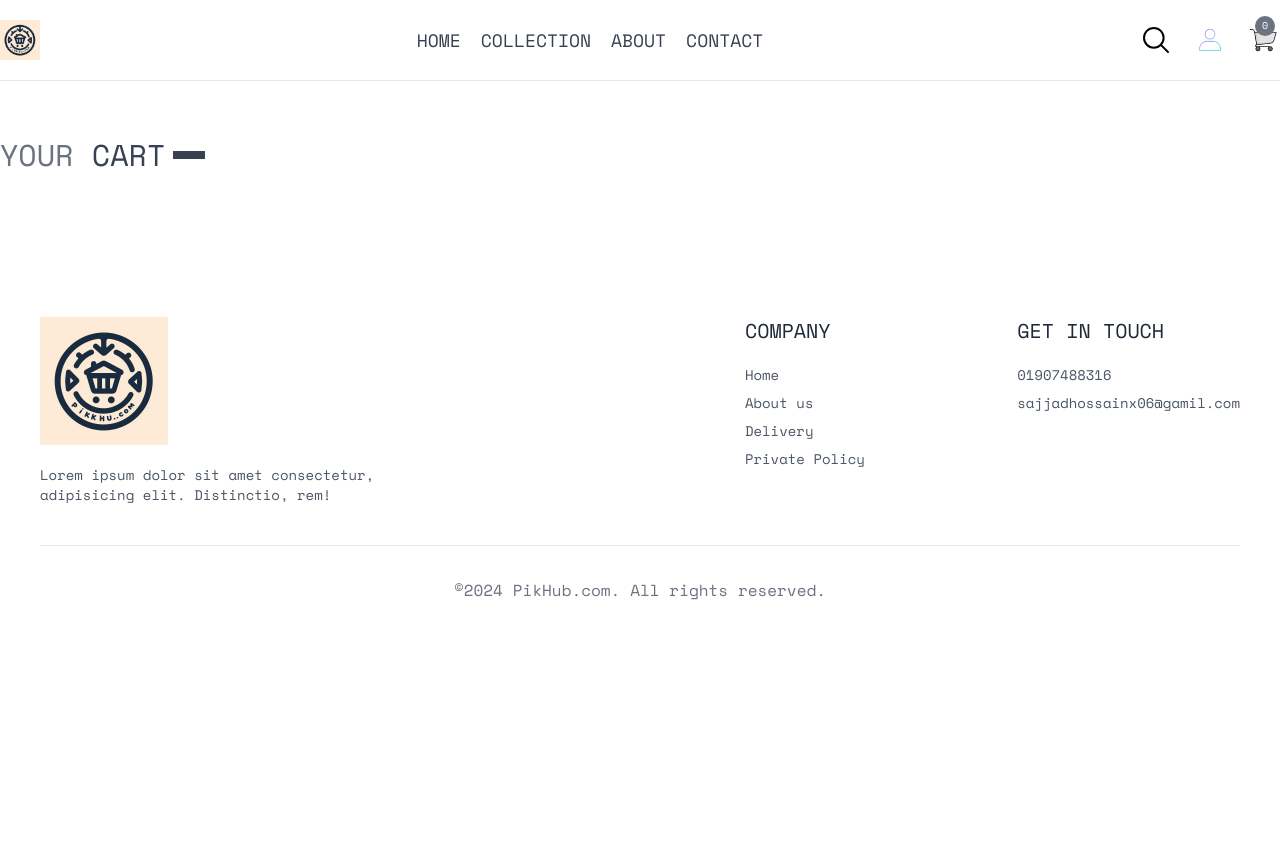
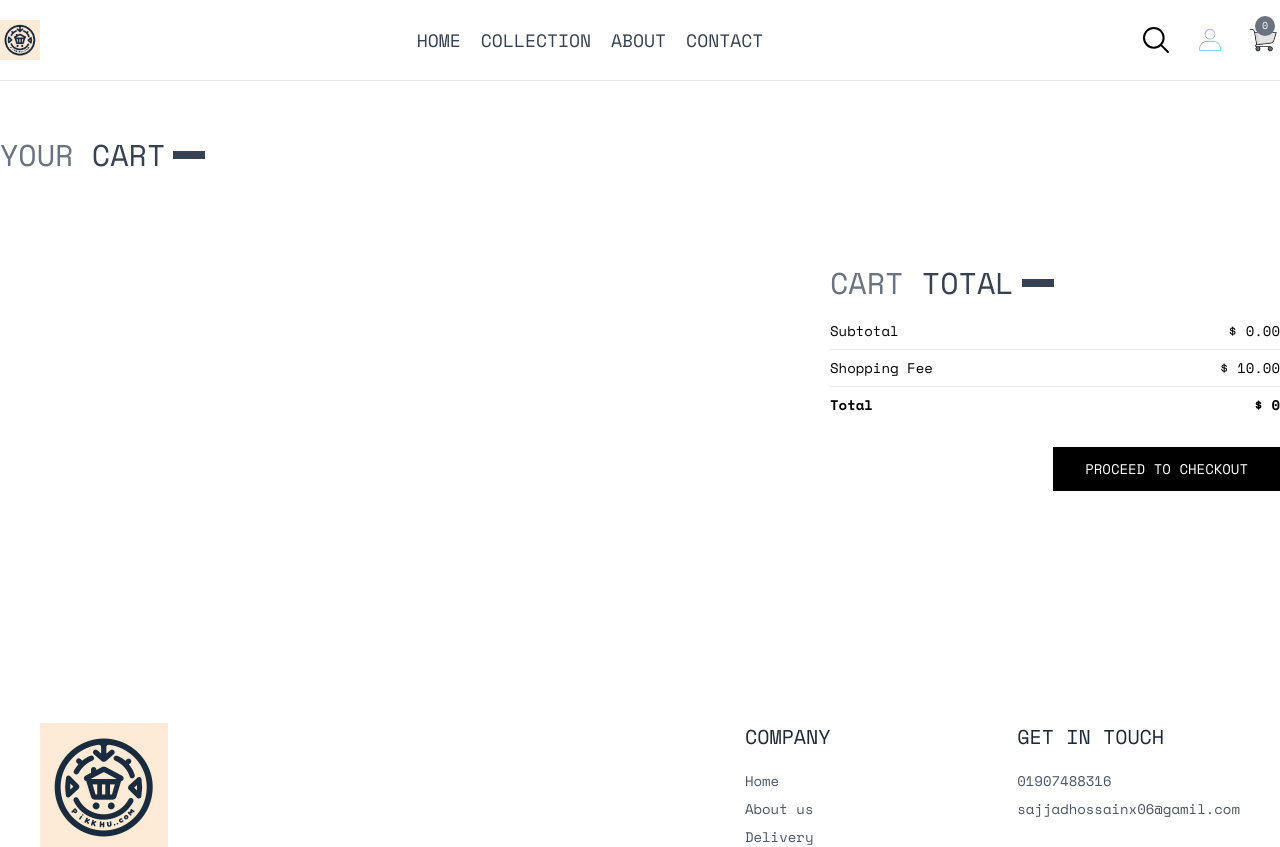
Before and after one commit to Sajjad177/PikHub-Client, a React (Vite) app: page /cart in a window 1280 px wide. Shown: the top 847 px of the page. Before the commit the page ends 800 px from the top, so only its background shows below. Built offline with nearby package versions, Linux system fonts and the light colour scheme.

Commit message:
payment mathod logic added

```diff
--- /dev/null
+++ b/src/Components/CartTotal.jsx
@@ -0,0 +1,37 @@
+import { useContext } from "react";
+import { ShopContext } from "../context/ShopContext";
+import Title from "./Title";
+
+const CartTotal = () => {
+  const { currency, delivery_fee, getCartAmount } = useContext(ShopContext);
+
+  return (
+    <div className="w-full">
+      <div className="text-2xl">
+        <Title text1={"CART"} text2={"TOTAL"} />
+      </div>
+      <div className="flex flex-col gap-2 mt-2 text-sm">
+        <div className="flex justify-between ">
+          <p>Subtotal</p>
+          <p>
+            {currency} {getCartAmount()}.00
+          </p>
+        </div>
+        <hr />
+        <div className="flex justify-between">
+          <p>Shopping Fee</p>
+          <p>
+            {currency} {delivery_fee}.00
+          </p>
+        </div>
+        <hr />
+        <div className="flex justify-between">
+            <b>Total</b>
+            <b>{currency} {getCartAmount() === 0 ? 0 : getCartAmount() + delivery_fee}</b>
+        </div>
+      </div>
+    </div>
+  );
+};
+
+export default CartTotal;
--- a/src/Pages/Cart.jsx
+++ b/src/Pages/Cart.jsx
@@ -2,8 +2,11 @@
 import { ShopContext } from "../context/ShopContext";
 import Title from "../Components/Title";
 import { RiDeleteBin6Line } from "react-icons/ri";
+import CartTotal from "../Components/CartTotal";
+import { useNavigate } from "react-router-dom";
 
 const Cart = () => {
+  const navigate = useNavigate();
   const { products, currency, cartItems, updateQuantity } =
     useContext(ShopContext);
   const [cartData, setCartData] = useState([]);
@@ -59,6 +62,7 @@
                 </div>
               </div>
 
+              {/* in onChange function when in input field quantity changing then it change also in cart product quantity number */}
               <input
                 type="number"
                 min={1}
@@ -82,6 +86,20 @@
           );
         })}
       </div>
+      {/* --------- show total amount ------------- */}
+      <div className="flex justify-end my-20">
+        <div className="w-full sm:w-[450px]">
+          <CartTotal />
+          <div className="w-full text-end">
+            <button
+              onClick={() => navigate("/place-order")}
+              className="bg-black text-white text-sm my-8 px-8 py-3"
+            >
+              PROCEED TO CHECKOUT
+            </button>
+          </div>
+        </div>
+      </div>
     </div>
   );
 };
--- a/src/context/ShopContext.jsx
+++ b/src/context/ShopContext.jsx
@@ -1,6 +1,7 @@
 import { createContext, useState, useEffect } from "react";
 import PropTypes from "prop-types";
 import { toast } from "react-toastify";
+// import { useNavigate } from "react-router-dom";
 
 export const ShopContext = createContext();
 
@@ -9,6 +10,7 @@
   const [search, setSearch] = useState("");
   const [showSearch, setShowSearch] = useState(false);
   const [cartItems, setCartItems] = useState({});
+  // const navigate = useNavigate();
 
   const currency = "$";
   const delivery_fee = 10;
@@ -40,6 +42,7 @@
       cartData[itemId][size] = 1;
     }
     setCartItems(cartData);
+    toast.success("Product added to cart successfully!");
   };
 
   //Cart counting --> :
@@ -68,6 +71,25 @@
     setCartItems(cartData);
   };
 
+  // Get cart amount -->
+  const getCartAmount = () => {
+    let totalAmount = 0;
+
+    for (const items in cartItems) {
+      let itemInfo = products.find((product) => product._id == items);
+      for (const item in cartItems[items]) {
+        try {
+          if (cartItems[items][item] > 0) {
+            totalAmount += itemInfo.price * cartItems[items][item];
+          }
+        } catch (error) {
+          toast.warn(error);
+        }
+      }
+    }
+    return totalAmount;
+  };
+
   const value = {
     currency,
     delivery_fee,
@@ -80,6 +102,8 @@
     addToCart,
     getCartCount,
     updateQuantity,
+    getCartAmount,
+    // navigate,
   };
 
   return (
```
